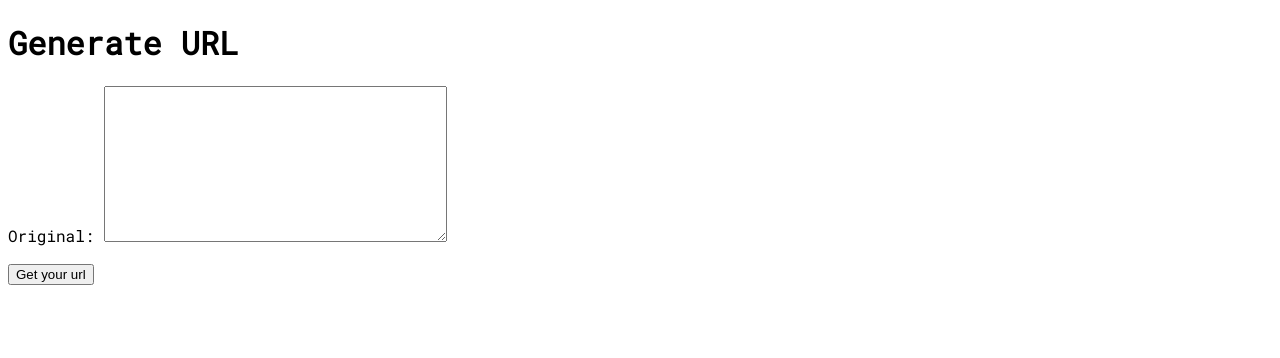
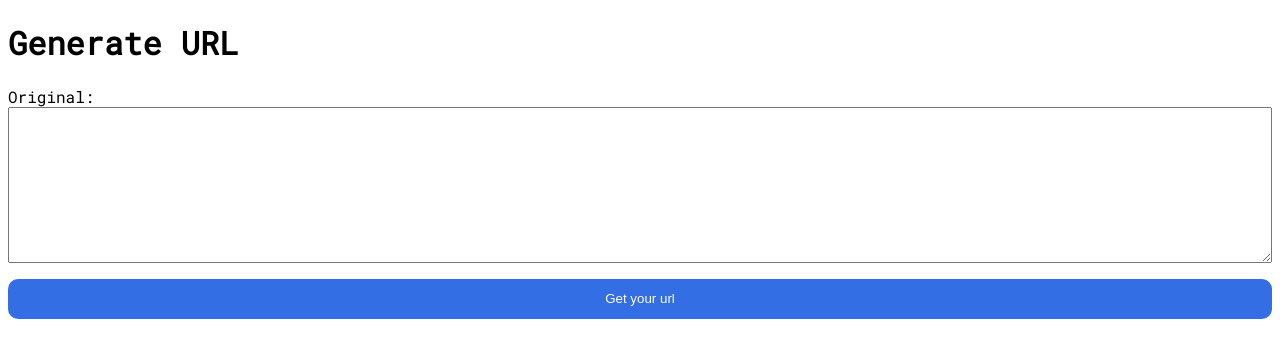
Before and after one commit to ravil-96/url_short, a Django app: page / in a window 1280 px wide. Shown: the top 358 px of the page. Run offline with Django 3.2, Linux system fonts and the light colour scheme.

Commit message:
:lipstick: UI improvements

```diff
--- a/url_shortener/app/models.py
+++ b/url_shortener/app/models.py
@@ -4,6 +4,7 @@ from django.db import models
 class Url(models.Model):
     original = models.TextField()
     short_url = models.CharField(max_length=10)
+
     def __str__(self):
         return f'{self.original}'
         # return f'Here is your short url: {self.short_url}.\n (Generated from original: {self.original}'
--- a/url_shortener/app/static/css/main.css
+++ b/url_shortener/app/static/css/main.css
@@ -4,3 +4,21 @@
 body {
     font-family: 'Roboto Mono', monospace;
 }
+
+p {
+    display: flex;
+    flex-direction: column;
+}
+
+input {
+    width: 100%;
+    border: none;
+    background-color: #336EE4;
+    border-radius: 10px;
+    min-height: 2.5rem;
+    color: white;
+}
+
+input:hover {
+    transform: scale(1.01);
+}
```
